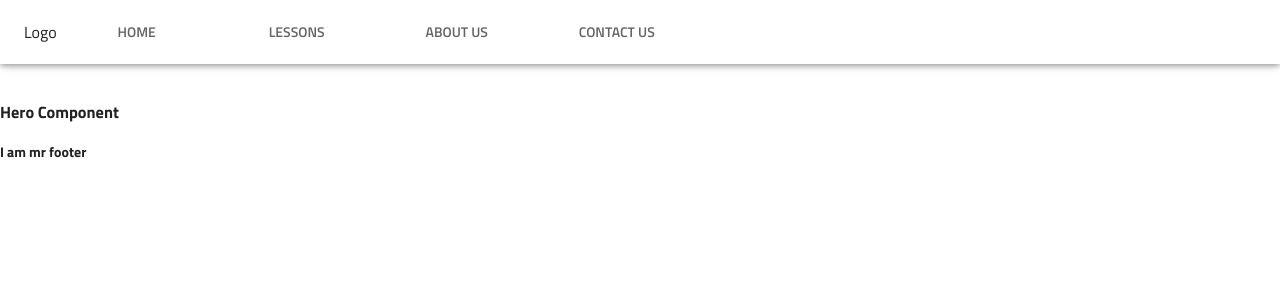
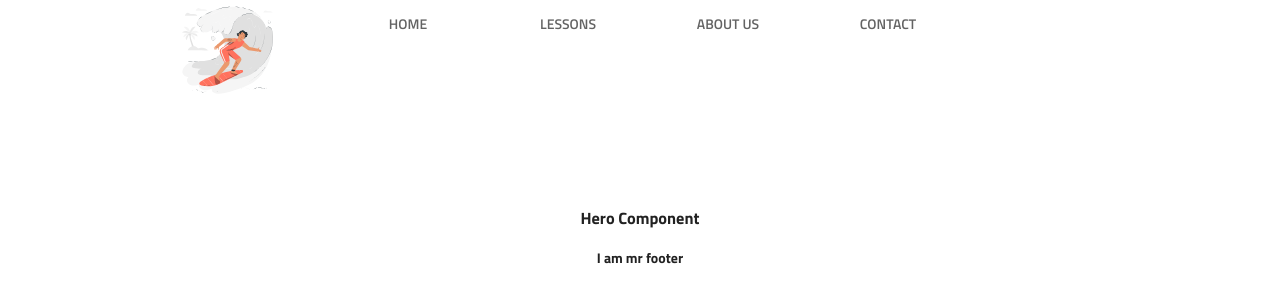
Before and after one commit to Gichohi-Simon/kite-school, a Next.js app: page / in a window 1280 px wide. Shown: the top 302 px of the page. Built offline with nearby package versions, Linux system fonts and the light colour scheme.

Commit message:
fixed wrapper width

```diff
--- a/pages/_app.tsx
+++ b/pages/_app.tsx
@@ -5,6 +5,7 @@ import { ThemeProvider } from '@material-ui/core/styles';
 import CssBaseline from '@material-ui/core/CssBaseline';
 import theme from '../src/theme';
 import '../styles/globals.css'
+import useStyles from './../styles/style'
 
 export default function MyApp(props: AppProps) {
   const { Component, pageProps } = props;
@@ -17,10 +18,13 @@ export default function MyApp(props: AppProps) {
     }
   }, []);
 
+  const classes = useStyles()
+
   return (
-    <React.Fragment>
+
+    <div className={classes.main}>
       <Head>
-        <title>My page</title>
+        <title>Kenya Kitesurfing Schools</title>
         <meta name="viewport" content="minimum-scale=1, initial-scale=1, width=device-width" />
       </Head>
       <ThemeProvider theme={theme}>
@@ -28,6 +32,6 @@ export default function MyApp(props: AppProps) {
         <CssBaseline />
         <Component {...pageProps} />
       </ThemeProvider>
-    </React.Fragment>
+    </div>
   );
 }
--- a/src/components/DrawerComponent/DrawerComponent.tsx
+++ b/src/components/DrawerComponent/DrawerComponent.tsx
@@ -9,7 +9,7 @@ export default function DrawerComponent() {
     const [openDrawer, setOpenDrawer] = useState(true)
     const classes = useStyles()
     return (
-        <div>
+        <div className={classes.main}>
             <Drawer
                 //changes positioning of drawer
                 anchor="left"
@@ -37,12 +37,12 @@ export default function DrawerComponent() {
                     </ListItem>
                     <ListItem divider button>
                         <ListItemText>
-                            Contacts Us
+                            Contacts
                         </ListItemText>
                     </ListItem>
                 </List>
             </Drawer>
-            <IconButton className={classes.menuIconContainer} onClick={() => setOpenDrawer(!openDrawer)}>
+            <IconButton onClick={() => setOpenDrawer(!openDrawer)}>
                <MenuIcon />
             </IconButton>
         </div>
--- a/src/components/DrawerComponent/style.ts
+++ b/src/components/DrawerComponent/style.ts
@@ -1,7 +1,7 @@
 import {createStyles,makeStyles} from '@material-ui/styles'
 
 export default makeStyles((theme) => createStyles({
-    menuIconContainer:{
-        marginLeft:'auto'
-    }
+   main:{
+       display:'flex',
+   }
 }))
--- a/src/components/Header/Header.tsx
+++ b/src/components/Header/Header.tsx
@@ -1,9 +1,10 @@
 import React from 'react'
 import useStyles from './style'
 import {
-    AppBar, Tabs, Tab, Typography, Toolbar, useMediaQuery, useTheme
+    Tabs, Tab, Typography,useMediaQuery, useTheme, Avatar
 } from '@material-ui/core'
 import DrawerComponent from '../DrawerComponent/DrawerComponent'
+import Image from 'next/image'
 
 export default function Header() {
     const classes = useStyles()
@@ -16,13 +17,19 @@ export default function Header() {
 
     return (
         <div className={classes.main}>
-            <AppBar position="fixed" color="transparent" className={classes.appBar}>
-                <Toolbar>
-                    <Typography>
-                        Logo
+                    <Typography className={classes.logo}>
+                        <Image
+                            src="/assets/Surfer1.svg"
+                            height="100px"
+                            width="200px"
+                            alt="surfing_logo"
+                        />
+
                     </Typography>
+
+                    <div className={classes.navLinks}>
                     {isMatch ? <DrawerComponent /> : (
-                        <>
+                        <div className={classes.linkItems}>
                             <Tabs>
                                 <Tab label="Home" />
                             </Tabs>
@@ -33,12 +40,11 @@ export default function Header() {
                                 <Tab label="About Us" />
                             </Tabs>
                             <Tabs>
-                                <Tab label="Contact Us" />
+                                <Tab label="Contact" />
                             </Tabs>
-                        </>
+                        </div>
                     )}
-                </Toolbar>
-            </AppBar>
+                    </div>
         </div>
 
     )
--- a/src/components/Header/style.ts
+++ b/src/components/Header/style.ts
@@ -1,11 +1,18 @@
 import {makeStyles,createStyles} from '@material-ui/styles'
 
 export default makeStyles((theme) => createStyles({
-    appBar:{
+    main:{
         display:'flex',
-        justifyContent:'space-between'
     },
-    main:{
-        backgroundColor:'',
+    logo:{
+
+    },
+    navLinks:{
+    //    display:'flex',
+    //    justifyContent:'center',
+    },
+    linkItems:{
+        display:'flex',
+        justifyContent:'center'
     }
 }))
--- /dev/null
+++ b/styles/style.ts
@@ -0,0 +1,14 @@
+import { Theme } from "@material-ui/core";
+import { createStyles,makeStyles } from "@material-ui/core/styles";
+
+export default makeStyles((theme:Theme) => createStyles({
+   main:{
+       width:'80%',
+       textAlign:'center',
+       margin:'auto',
+       maxWidth:'1200px',
+      [theme.breakpoints.down('sm')]:{
+        width:'100%'
+    }
+   }
+}))
```
Also changed, not shown: public/assets/Surfer.svg (added), public/assets/Surfer1.svg (added), styles/globals.css (line endings or trailing spaces).
